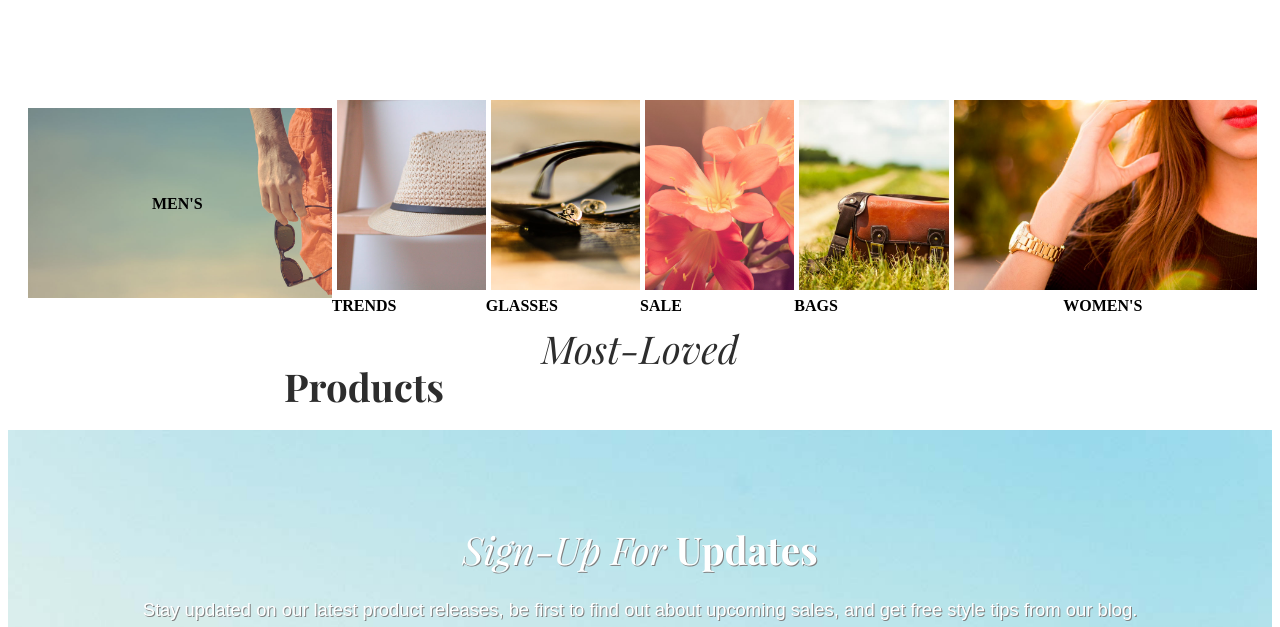
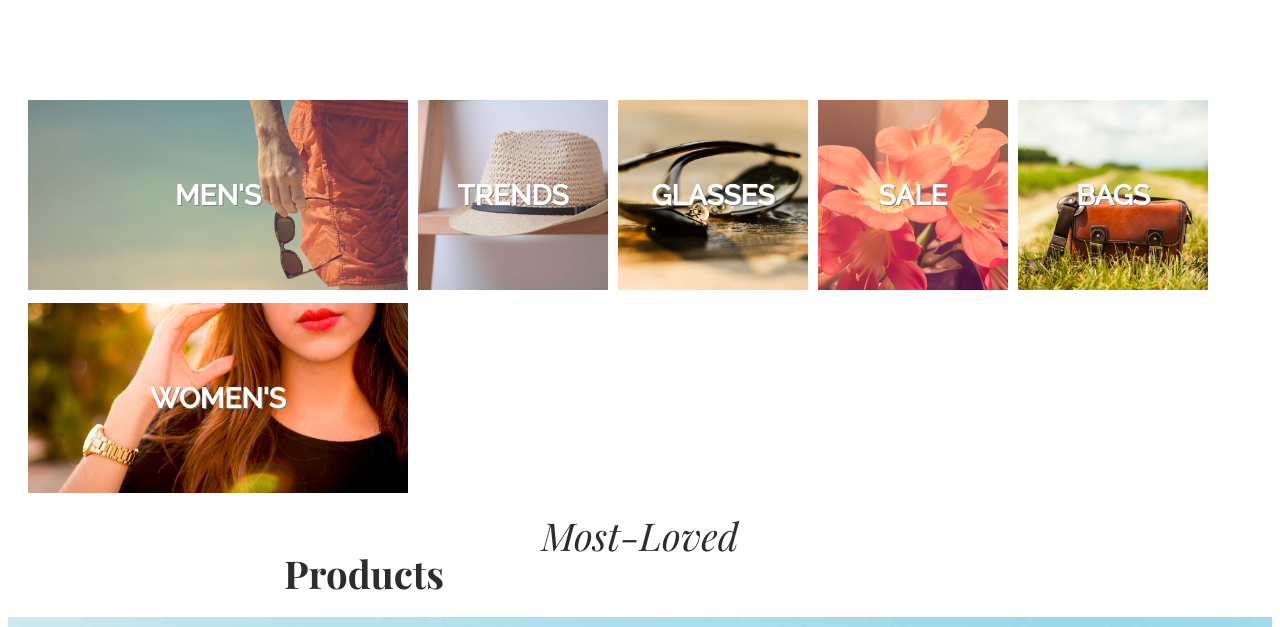
Before and after one commit to arielkewladret/aloha, a plain HTML site: page index.html in a window 1280 px wide. Shown: the part 733-1360 px from the top of the page. Drawn offline with Linux system fonts and the light colour scheme.

Commit message:
read me.md

```diff
--- a/css/style.css
+++ b/css/style.css
@@ -169,10 +169,10 @@ img.shopping {
 
 }
 
-.site-nav > li{
+/* .site-nav > li{
     display: inline-block;
     align-content: center;
-}
+} */
 
 /* end nav */
 
@@ -210,6 +210,11 @@ img.shopping {
     display: flex;
     align-items: center;
     justify-content: center;
+    color: white;
+    font-size: 28px;
+    font-family: 'Raleway', sans-serif;
+    text-shadow: 1px 1px grey;
+
 }
 
 .product-mens {
@@ -217,36 +222,48 @@ img.shopping {
     /* width: 50%; */
     /* padding-left: 0px; */
     border: 0px;
-    flex: 2;
+    /* flex: 2; */
 }
 .product-trends {
     /* width: 25%; */
-    padding: 0px;
-    flex: 1;
+    grid-area: Trends;
+    /* padding: 0px;  */
+    /* flex: 1;  */
+    border: 0px;
+
 }
 
 .product-glasses {
     /* width: 25%; */
-    padding: 0px;
-    flex: 1;
+    grid-area: Glasses;
+    /* padding: 0px;  */
+    /* flex: 1;  */
+    border: 0px;
 }
 .product-sale {
     /* width: 25%; */
-    padding: 0px;
-    flex: 1;
+    /* padding: 0px;  */
+    /* flex: 1; */
+    grid-area: Sale;
+    border: 0px;
 }
 .product-bags {
     /* width: 25%; */
-    padding: 0px;
-    margin: 0px;
-    flex: 1;
+    grid-area: Bags;
+    border: 0px;
+    /* padding: 0px;
+    margin: 0px;  */
+    /* flex: 1;  */
 }
 
 .product-womens {
     /* width: 50%; */
-    padding: 0px;
-    flex: 2;
-    text-align: center;
+    grid-area: Womens;
+    border: 0px;
+    /* padding: 0px;
+    flex: 2;  */
+
+
     /* position: absolute;
     top: 50%;
     left: 50%;
--- a/index.html
+++ b/index.html
@@ -71,15 +71,30 @@
                     <img src="images/mens-category.jpg">
                     <p>MEN'S</p>
                 </div>
-                <div class="product product-trends"><img src="images/trends-category.jpg">TRENDS</div>
-                <div class="product product-glasses"><img src="images/glasses-category.jpg">GLASSES</div>
-                <div class="product product-sale"><img src="images/sale-category.jpg">SALE</div>
-                <div class="product product-bags"><img src="images/bags-category.jpg">BAGS</div>
-                <div class="product product-womens"><img src="images/womens-category.jpg">WOMEN'S</div>
+                <div class="product product-trends">
+                    <img src="images/trends-category.jpg">
+                    <p>TRENDS</p>
+                </div>
+                <div class="product product-glasses">
+                    <img src="images/glasses-category.jpg">
+                    <p>GLASSES</p>
+                </div>
+                <div class="product product-sale">
+                    <img src="images/sale-category.jpg">
+                    <p>SALE</p>
+                </div>
+                <div class="product product-bags">
+                    <img src="images/bags-category.jpg">
+                    <p>BAGS</p>
+                </div>
+                <div class="product product-womens">
+                    <img src="images/womens-category.jpg">
+                    <p>WOMEN'S</p>
+                </div>
 
 
 
-        </div>
+
 
     </section>
 
```
Also changed, not shown: 1 other file.
